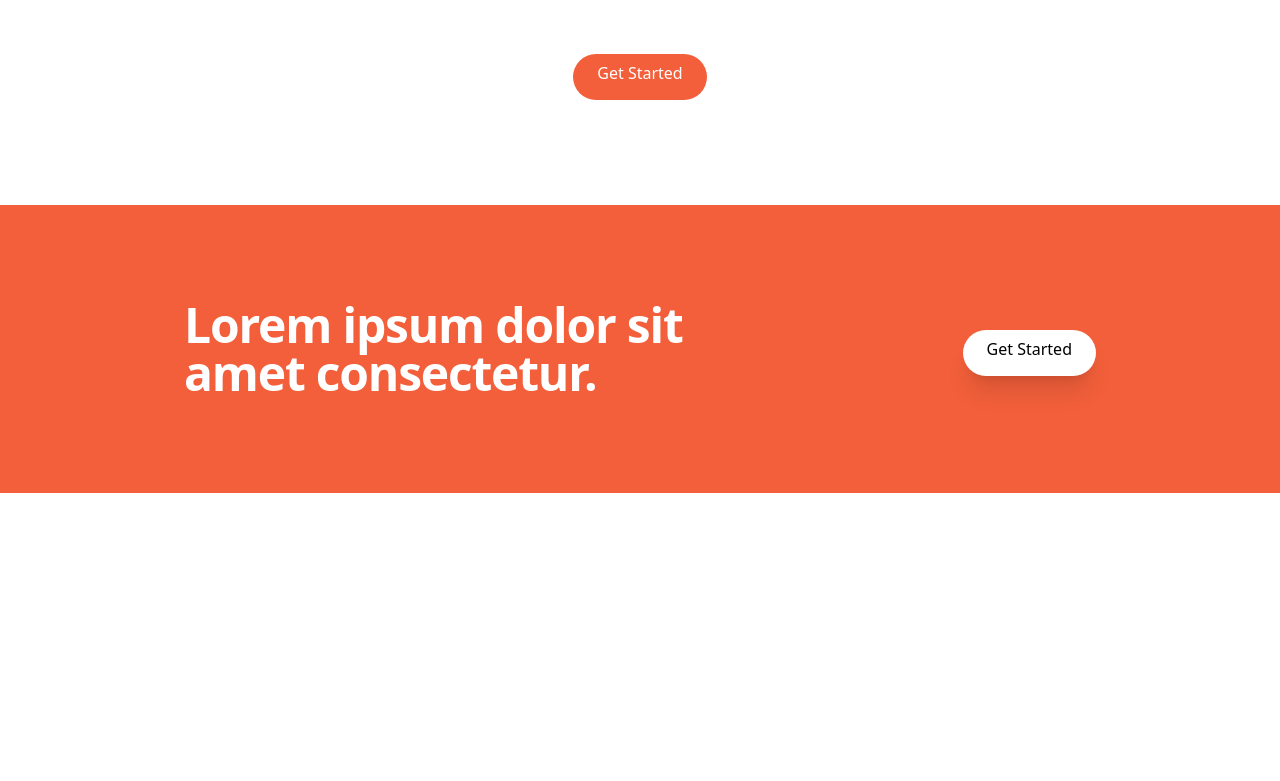
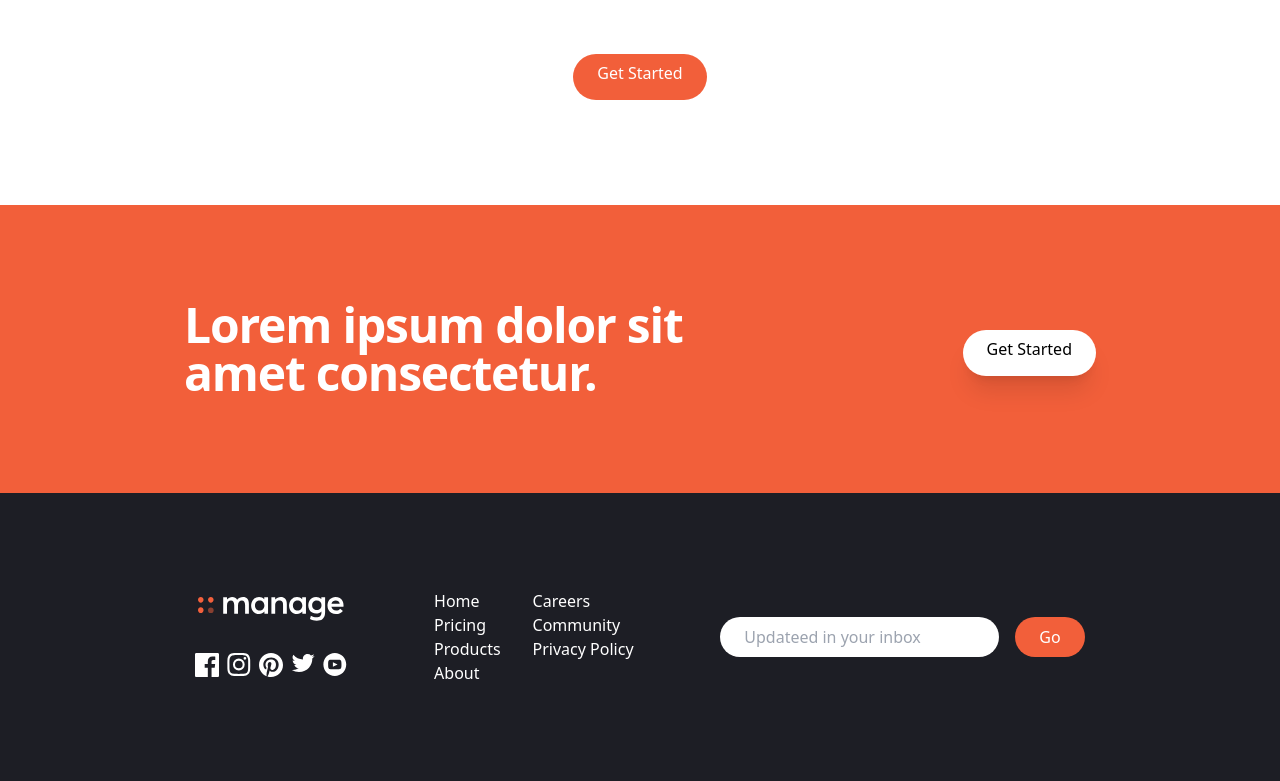
Before and after one commit to DANBOI/tailwind-landing-page, a website: page index.html in a window 1280 px wide. Shown: the part 1831-2612 px from the top of the page. Before the commit the page ends 2324 px from the top, so only its background shows below. Drawn offline with Linux system fonts and the light colour scheme.

Commit message:
created footer including logo,links and a inputbar

```diff
--- a/index.html
+++ b/index.html
@@ -209,5 +209,63 @@
         </div>
       </div>
     </section>
+
+    <!-- Footer -->
+    <footer class="bg-veryDarkBlue px-8 py-24">
+      <div
+        class="container mx-auto space-y-8 md:flex flex-row-reverse justify-around items-center md:space-y-0"
+      >
+        <!-- input -->
+        <form class="flex gap-4 items-center">
+          <input
+            type="text"
+            class="px-6 py-2 flex-1 rounded-full focus:outline-none"
+            placeholder="Updateed in your inbox"
+          />
+          <button
+            class="px-6 py-2 rounded-full bg-brightRed text-white hover:bg-brightRedLight focus:outline-none"
+          >
+            Go
+          </button>
+        </form>
+        <!-- info links -->
+        <div class="flex justify-around gap-8">
+          <div class="flex flex-col items-start text-white">
+            <a href="#" class="hover:text-brightRed">Home</a>
+            <a href="#" class="hover:text-brightRed">Pricing</a>
+            <a href="#" class="hover:text-brightRed">Products</a>
+            <a href="#" class="hover:text-brightRed">About</a>
+          </div>
+          <div class="flex flex-col items-start text-white">
+            <a href="#" class="hover:text-brightRed">Careers</a>
+            <a href="#" class="hover:text-brightRed">Community</a>
+            <a href="#" class="hover:text-brightRed">Privacy Policy</a>
+          </div>
+        </div>
+        <!-- logo+soial -->
+        <div class="flex flex-col items-center gap-y-8">
+          <div>
+            <img src="img/logo-white.svg" alt="logo-white" />
+          </div>
+          <div class="flex justify-center gap-2">
+            <a href="#"
+              ><img class="w-6" src="img/icon-facebook.svg" alt=""
+            /></a>
+            <a href="#"
+              ><img class="w-6" src="img/icon-instagram.svg" alt=""
+            /></a>
+            <a href="#"
+              ><img class="w-6" src="img/icon-pinterest.svg" alt=""
+            /></a>
+            <a href="#"
+              ><img class="w-6" src="img/icon-twitter.svg" alt=""
+            /></a>
+            <a href="#"
+              ><img class="w-6" src="img/icon-youtube.svg" alt=""
+            /></a>
+          </div>
+        </div>
+      </div>
+    </footer>
   </body>
 </html>
```
Also changed, not shown: css/main.css.
